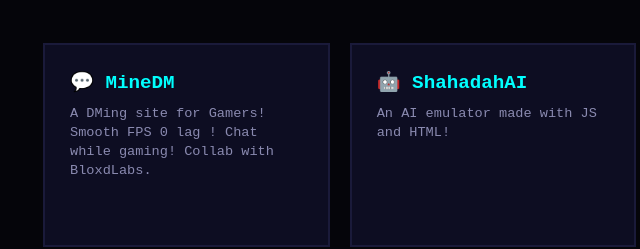
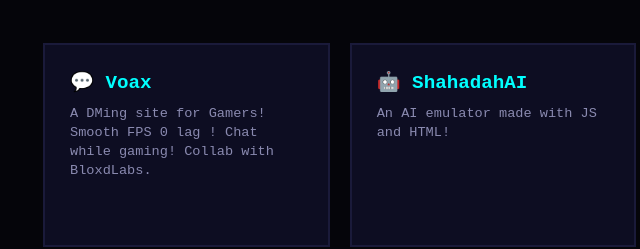
Before and after one commit to Shahadah-studs/Official-Web, a plain HTML site: page index.html in a window 1280 px wide. Shown: the part 422-671 px from the top of the page, 147-787 px from the left. Drawn offline with Linux system fonts and the light colour scheme.

Commit message:
Update index.html

```diff
--- a/index.html
+++ b/index.html
@@ -66,7 +66,7 @@
 
             <p>High-performance, low-spec, standalone web architectures built with absolute structural control and zero bloat dependencies.</p>
             <div class="project-grid">
-               <a href="https://minedm.vercel.app" target="_blank" class="project-card"><h3>💬 MineDM</h3><p>A DMing site for Gamers! Smooth FPS 0 lag ! Chat while gaming! Collab with BloxdLabs.</p></a>
+               <a href="https://voax.vercel.app" target="_blank" class="project-card"><h3>💬 Voax</h3><p>A DMing site for Gamers! Smooth FPS 0 lag ! Chat while gaming! Collab with BloxdLabs.</p></a>
                 <a href="https://shahadahai.stormkit.dev" target="_blank" class="project-card"><h3>🤖 ShahadahAI</h3><p>An AI emulator made with JS and HTML!</p></a>
                 <a href="https://BloxdWorldcode.vercel.app" target="_blank" class="project-card"><h3>🟩 BloxdWorldCode</h3><p>Massive library repository of world codes and advanced script commands for Bloxd.io.</p></a>
                 <a href="https://quranhtml-generator.wasmer.app" target="_blank" class="project-card"><h3>🕋 QuranHTML Generator</h3><p>Headless client-side AI processing workflow tool converting Arabic Mushaf text into production-ready web code.</p></a>
```
